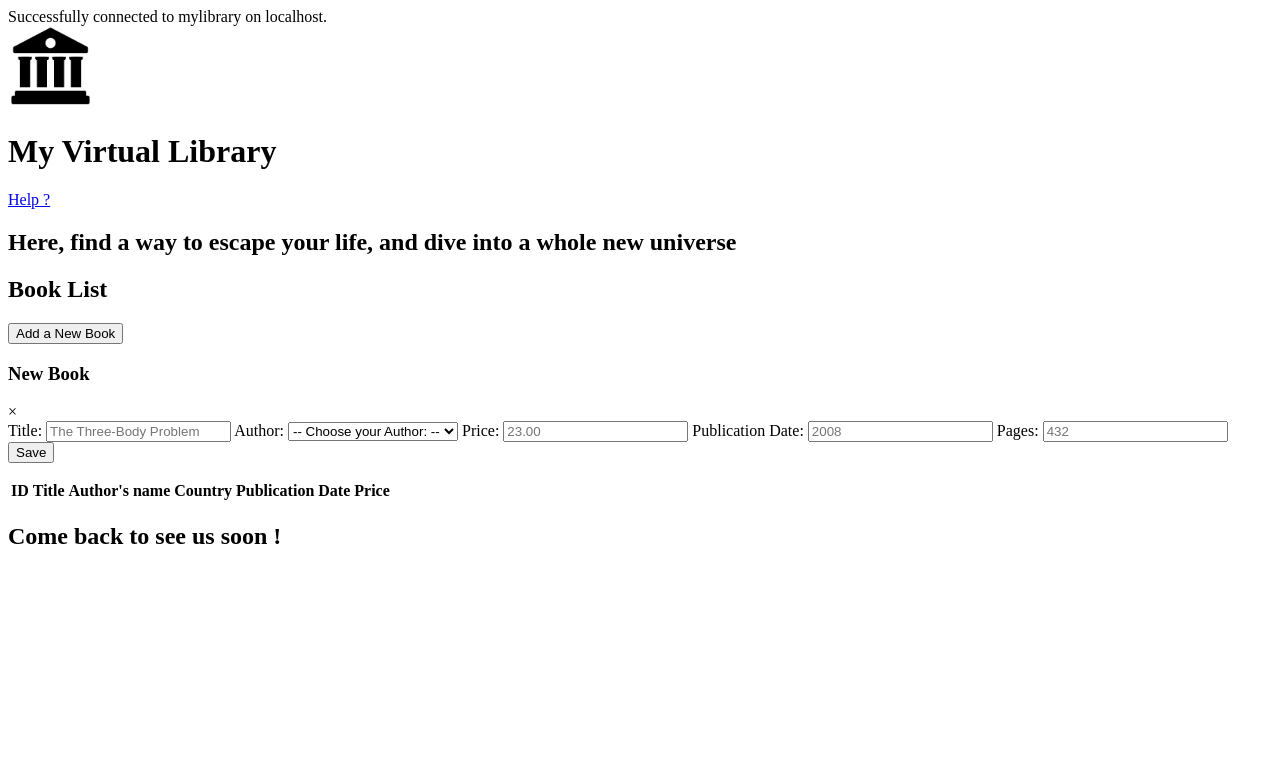
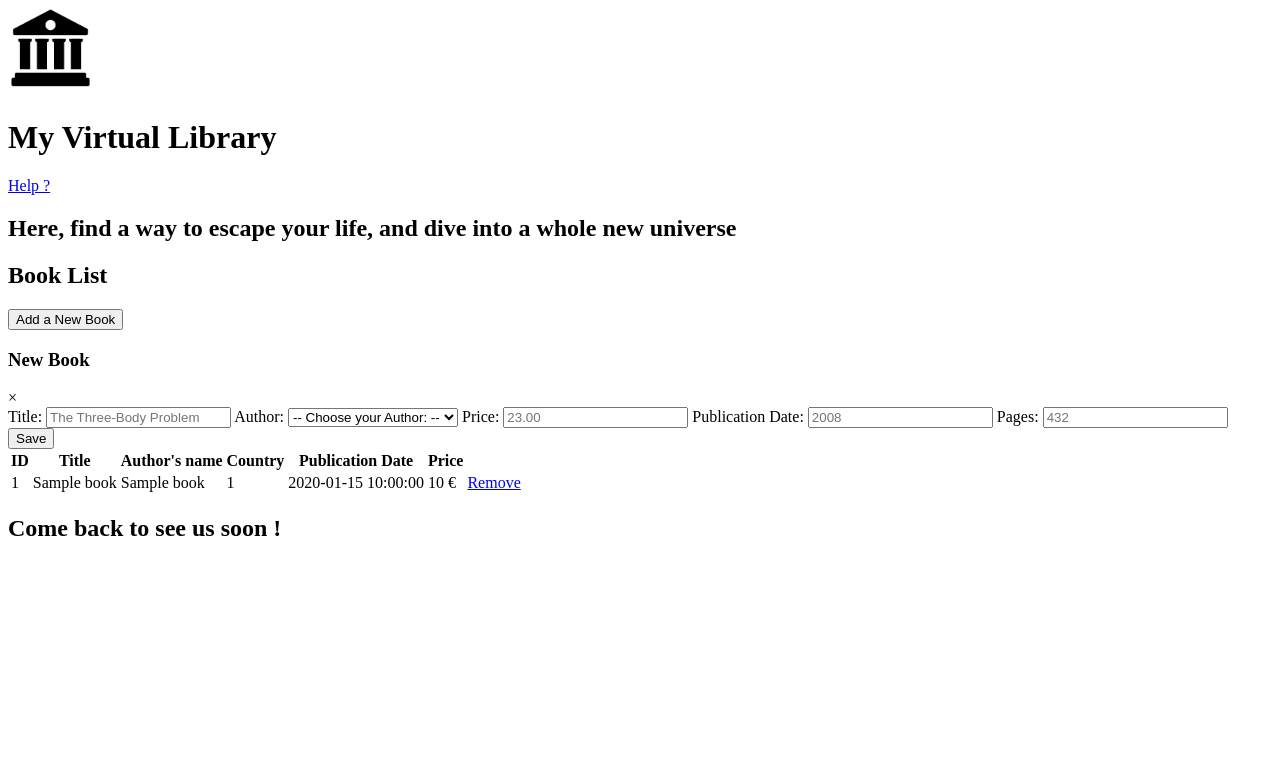
Before and after one commit to klemplrs/library-project, a PHP site: page / in a window 1280 px wide. Shown: the top 779 px of the page. Run offline with PHP 8.4, Linux system fonts and the light colour scheme; tables that the repository leaves empty or names only in its code hold one stand-in row (values such as "Sample post"); lists and menus that the app fills with data are empty.

Commit message:
php table + link remove

```diff
--- a/index.php
+++ b/index.php
@@ -9,7 +9,7 @@ $password = '';
 
 try {
     $conn = new PDO("mysql:host=$host;dbname=$dbname", $username, $password);
-    echo "Successfully connected to $dbname on $host.";
+    // echo "Successfully connected to $dbname on $host.";
 
 } catch (PDOException $e) {
 
@@ -127,7 +127,7 @@ try {
 
                     <table>
 
-                        <thead>
+                    <thead>
                             <tr>
                                 <th>ID</th>
                                 <th>Title</th>
@@ -136,6 +136,31 @@ try {
                                 <th>Publication Date</th>
                                 <th>Price</th>
                             </tr>
+
+                            <?php
+                            $objetPDO = new PDO("mysql:host=localhost;dbname=mylibrary","root","");
+
+                            $sql = 'SELECT id, title, name, country, publication_date, price FROM book LEFT JOIN author ON book.author_id = author.author_id';
+
+                            foreach ($objetPDO->query($sql) as $row)
+                                {
+                            ?>
+                                <tr>
+                                    <td><?= $row['id']?></td>
+                                    <td><?= $row['title']?></td>
+                                    <td><?= $row['name']?></td>
+                                    <td><?= $row['country']?></td>
+                                    <td><?= $row['publication_date']?></td>
+                                    <td><?= $row['price']. " €"?></td>
+                                    <td>
+                                        <a href="remove.php?idd=<?= $row["id"]?>">Remove</a>
+                                    </td>
+                                </tr>
+
+                            <?php
+                                }
+                            ?>
+
                         </thead>
 
                     </table>
```
